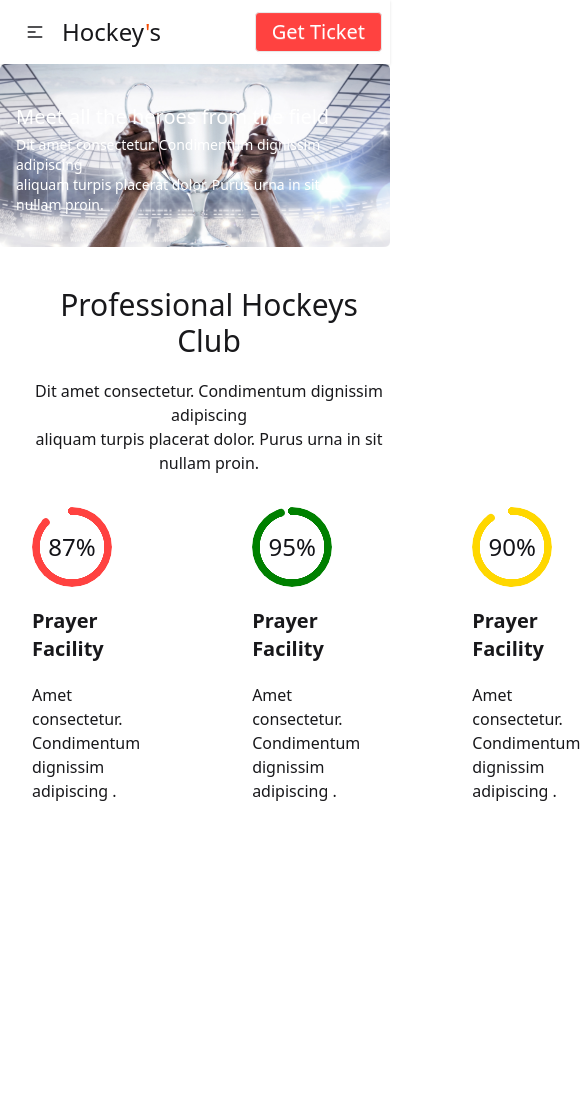
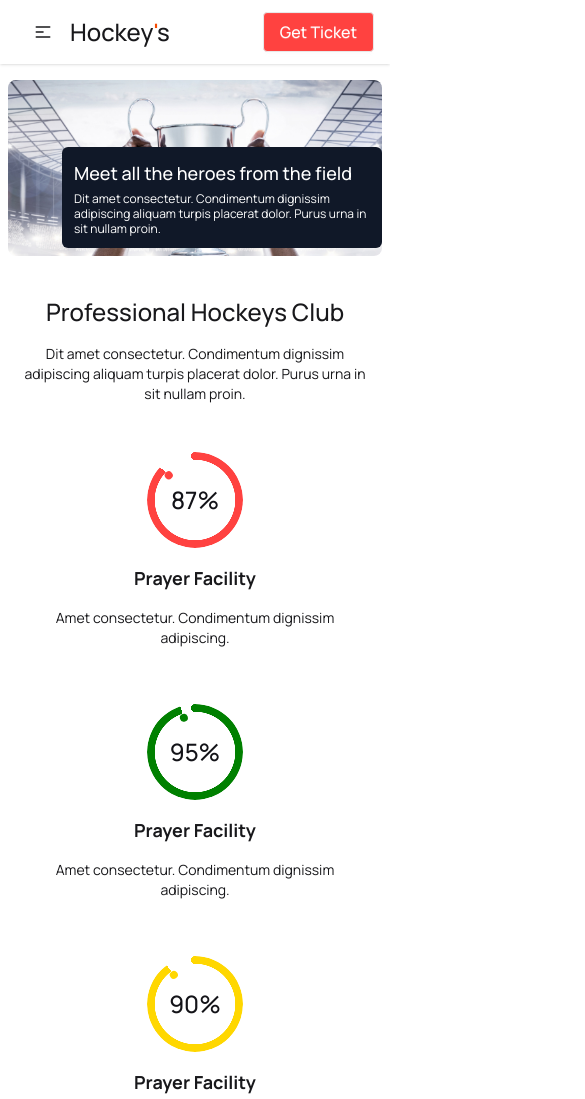
Before and after one commit to rubelsec/B9A3-HOCK-WEB, a plain HTML site: page index.html in a window 390 px wide. Shown: the top 1099 px of the page, 585 px wide, since content can reach past the window. Before the commit the page ends 844 px from the top, so only its background shows below. Drawn offline with nearby package versions, Linux system fonts and the light colour scheme.

Commit message:
added some picture and responsive

```diff
--- a/index.html
+++ b/index.html
@@ -5,6 +5,7 @@
   <meta charset="UTF-8">
   <meta name="viewport" content="width=device-width, initial-scale=1.0">
   <title>HOCKEYS</title>
+
   <!-- DaisyUI + Tailwind -->
   <link href="https://cdn.jsdelivr.net/npm/daisyui@5" rel="stylesheet" type="text/css" />
   <script src="https://cdn.jsdelivr.net/npm/@tailwindcss/browser@4"></script>
@@ -22,29 +23,33 @@
       font-family: 'Manrope', sans-serif;
     }
   </style>
+
   <style type="text/tailwindcss">
     @theme {
       --color-primary: #FF4240; /* custom orange */
       --color-brand: #131318;
-    --color-green:#008000; /* custom blue */
-    --color-yellow:#FFD700; /* custom blue */
+      --color-green:#008000;
+      --color-yellow:#FFD700;
     }
   </style>
 </head>
 
-<body>
+<body class="manrope">
   <header>
-    <!-- navbar -->
-    <div class="navbar bg-base-100 shadow-sm">
+    <!-- Navbar -->
+    <div class="navbar bg-base-100 shadow-sm px-4 lg:px-12">
       <div class="navbar-start">
+        <!-- mobile menu -->
         <div class="dropdown">
           <div tabindex="0" role="button" class="btn btn-ghost lg:hidden">
             <svg xmlns="http://www.w3.org/2000/svg" class="h-5 w-5" fill="none" viewBox="0 0 24 24"
               stroke="currentColor">
-              <path stroke-linecap="round" stroke-linejoin="round" stroke-width="2" d="M4 6h16M4 12h8m-8 6h16" />
+              <path stroke-linecap="round" stroke-linejoin="round" stroke-width="2"
+                d="M4 6h16M4 12h8m-8 6h16" />
             </svg>
           </div>
-          <ul tabindex="0" class="menu menu-sm dropdown-content bg-base-100 rounded-box z-1 mt-3 w-52 p-2 shadow">
+          <ul tabindex="0"
+            class="menu menu-sm dropdown-content bg-base-100 rounded-box z-1 mt-3 w-52 p-2 shadow">
             <li><a>Home</a></li>
             <li><a>About</a></li>
             <li><a>Pages</a></li>
@@ -55,6 +60,7 @@
         <a class="text-2xl font-medium">Hockey<span class="text-orange-600">'</span>s</a>
       </div>
 
+      <!-- desktop menu -->
       <div class="navbar-center hidden lg:flex">
         <ul class="menu menu-horizontal px-1">
           <li class="text-primary"><a>Home</a></li>
@@ -66,58 +72,81 @@
       </div>
 
       <div class="navbar-end flex items-center gap-2">
-        <a class="btn btn-ghost btn-circle">
-          <div class="indicator hidden md:block">
+        <div class="hidden md:block">
           <i class="fa-solid fa-magnifying-glass"></i>
         </div>
-
-
-          <a class="btn bg-primary text-white text-xl font-normal">Get Ticket</a>
+        <a class="btn bg-primary text-white text-base md:text-lg font-medium">Get Ticket</a>
       </div>
     </div>
-    <!-- card and carousel  _-->
+
+    <!-- Hero / Carousel -->
     <section>
-      <div class="relative w-full max-w-3xl mx-auto">
-        <img src="Images/1.png" alt="cup" />
+      <div class="relative w-full max-w-3xl mx-auto mt-4 px-2">
+        <img src="Images/1.png" alt="cup" class="w-full rounded-lg" />
 
-        <div class="absolute right-8 bottom-4 bg-gray-870 bg-opacity-75  text-white p-4 rounded-md max-w-md">
-          <h2 class="text-xl font-medium">Meet all the heroes from the field</h2>
-          <p class="text-sm mt-1">Dit amet consectetur. Condimentum dignissim adipiscing <br> aliquam turpis placerat
-            dolor. Purus urna in sit nullam proin. </p>
+        <!-- Overlay box -->
+        <div
+          class="absolute right-2 bottom-2 md:right-8 md:bottom-4 bg-gray-900 bg-opacity-75 text-white p-3 md:p-4 rounded-md max-w-xs md:max-w-md">
+          <h2 class="text-lg md:text-xl font-medium">Meet all the heroes from the field</h2>
+          <p class="text-xs md:text-sm mt-1 leading-tight">
+            Dit amet consectetur. Condimentum dignissim adipiscing <br class="hidden md:block" />
+            aliquam turpis placerat dolor. Purus urna in sit nullam proin.
+          </p>
+        </div>
+      </div>
+    </section>
+
+    <!-- Radial Section -->
+    <section class="px-4 lg:px-20 mt-10">
+      <!-- Title -->
+      <div class="text-center lg:text-center space-y-4">
+        <h3 class="text-2xl md:text-3xl font-medium">Professional Hockeys Club</h3>
+        <p class="text-sm md:text-base">
+          Dit amet consectetur. Condimentum dignissim adipiscing aliquam turpis placerat dolor. Purus urna in sit nullam
+          proin.
+        </p>
       </div>
 
+      <!-- Radial Items Grid -->
+      <div class="mt-8 grid grid-cols-1 sm:grid-cols-2 lg:grid-cols-4 gap-6 md:gap-12 text-center lg:text-left">
+        <!-- Item 1 -->
+        <div class="flex flex-col items-center space-y-4 p-4">
+          <div class="radial-progress w-24 h-24 md:w-32 md:h-32 text-2xl font-medium text-primary"
+            style="--value:87;" role="progressbar">
+            <span class="text-brand">87%</span>
           </div>
-    </section>
-    <!-- radial section -->
-    <section>
-      <div class="">
-        <div class="space-y-5 mt-10 ml-7 text-center items-center ">
-          <h3 class="text-3xl font-medium">Professional Hockeys Club</h3>
-          <p>Dit amet consectetur. Condimentum dignissim adipiscing <br> aliquam turpis placerat dolor. Purus urna in
-            sit nullam
-            proin.</p>
+          <h5 class="text-lg md:text-xl font-bold">Prayer Facility</h5>
+          <p class="text-sm md:text-base">Amet consectetur. Condimentum dignissim adipiscing.</p>
         </div>
-        <div class="flex gap-12 space-between">
-        <div class="p-8 space-y-5">
-        <div class=" text-2xl font-medium radial-progress text-primary" style="--value:87;" aria-valuenow="87" role="progressbar"><span class="text-brand">87%</span></div>
-        <h5 class="text-xl font-bold text">Prayer Facility</h5>
-        <p>Amet consectetur. Condimentum dignissim adipiscing .</p>
+
+        <!-- Item 2 -->
+        <div class="flex flex-col items-center space-y-4 p-4">
+          <div class="radial-progress w-24 h-24 md:w-32 md:h-32 text-2xl font-medium text-green"
+            style="--value:95;" role="progressbar">
+            <span class="text-brand">95%</span>
           </div>
-        <div class="p-8 space-y-5">
-        <div class=" text-2xl font-medium radial-progress text-green " style="--value:95;" aria-valuenow="95" role="progressbar"><span class="text-brand">95%</span></div>
-        <h5 class="text-xl font-bold">Prayer Facility</h5>
-        <p>Amet consectetur. Condimentum  dignissim adipiscing .</p>
+          <h5 class="text-lg md:text-xl font-bold">Prayer Facility</h5>
+          <p class="text-sm md:text-base">Amet consectetur. Condimentum dignissim adipiscing.</p>
         </div>
-        <div class="p-8 space-y-5 ">
-        <div class=" text-2xl font-medium radial-progress text-yellow " style="--value:90;" aria-valuenow="90" role="progressbar"><span class="text-brand">90%</span></div>
-        <h5 class="text-xl font-bold">Prayer Facility</h5>
-        <p>Amet consectetur. Condimentum dignissim adipiscing .</p>
+
+        <!-- Item 3 -->
+        <div class="flex flex-col items-center space-y-4 p-4">
+          <div class="radial-progress w-24 h-24 md:w-32 md:h-32 text-2xl font-medium text-yellow"
+            style="--value:90;" role="progressbar">
+            <span class="text-brand">90%</span>
           </div>
-        <div class="p-8 space-y-5">
-        <div class=" text-2xl font-medium radial-progress text-brand " style="--value:80;" aria-valuenow="80" role="progressbar"><span class="text-brand">80%</span></div>
-        <h5 class="text-xl font-bold">Prayer Facility</h5>
-        <p>Amet consectetur. Condimentum  dignissim adipiscing .</p>
+          <h5 class="text-lg md:text-xl font-bold">Prayer Facility</h5>
+          <p class="text-sm md:text-base">Amet consectetur. Condimentum dignissim adipiscing.</p>
         </div>
+
+        <!-- Item 4 -->
+        <div class="flex flex-col items-center space-y-4 p-4">
+          <div class="radial-progress w-24 h-24 md:w-32 md:h-32 text-2xl font-medium text-brand"
+            style="--value:80;" role="progressbar">
+            <span class="text-brand">80%</span>
+          </div>
+          <h5 class="text-lg md:text-xl font-bold">Prayer Facility</h5>
+          <p class="text-sm md:text-base">Amet consectetur. Condimentum dignissim adipiscing.</p>
         </div>
       </div>
     </section>
```
Lines whose indentation alone changed are shown as unchanged.
